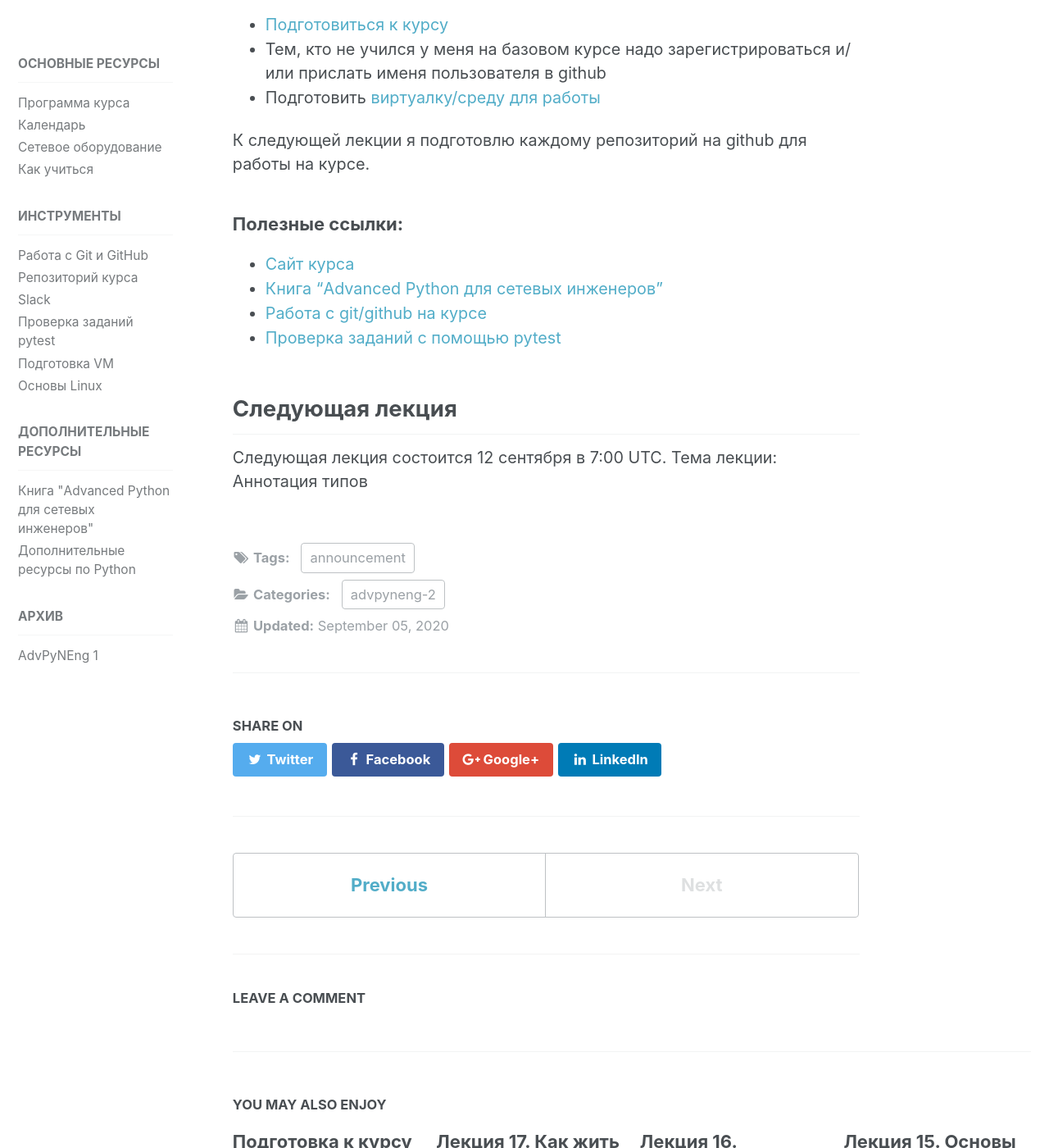
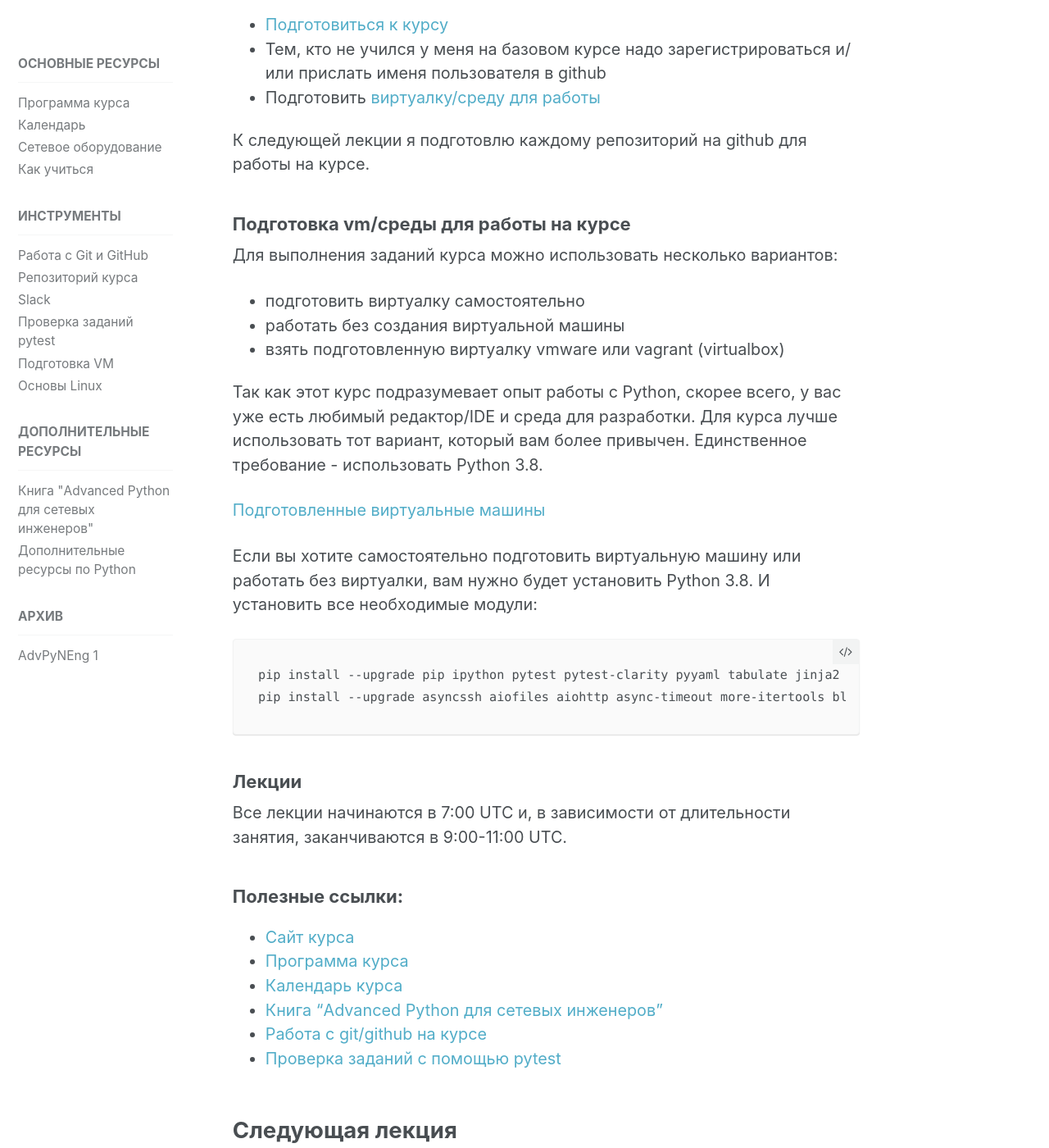
Before and after one commit to advpyneng/advpyneng.github.io, a Jekyll site: the page built from _posts/advpyneng2/2020-09-05-lecture-1.md, in a window 1280 px wide and 1400 px high, scrolled down 273 px. Shown: the whole window at 82% size. Built offline with Jekyll 4.4.1, drawn with Linux system fonts in a browser that asks for light colours; comment, search, counter and statistics services are not loaded; some of the changed text lies outside the part shown.

Commit message:
lecture 2

````diff
--- a/_posts/advpyneng2/2020-09-05-lecture-1.md
+++ b/_posts/advpyneng2/2020-09-05-lecture-1.md
@@ -17,9 +17,37 @@ category:
 
 К следующей лекции я подготовлю каждому репозиторий на github для работы на курсе.
 
+### Подготовка vm/среды для работы на курсе
+
+Для выполнения заданий курса можно использовать несколько вариантов:
+
+* подготовить виртуалку самостоятельно
+* работать без создания виртуальной машины
+* взять подготовленную виртуалку vmware или vagrant (virtualbox)
+
+Так как этот курс подразумевает опыт работы с Python, скорее всего,
+у вас уже есть любимый редактор/IDE и среда для разработки.
+Для курса лучше использовать тот вариант, который вам более привычен.
+Единственное требование - использовать Python 3.8.
+
+[Подготовленные виртуальные машины](https://advpyneng.github.io/docs/course-vm/)
+
+Если вы хотите самостоятельно подготовить виртуальную машину или работать без виртуалки, вам нужно будет установить Python 3.8. И установить все необходимые модули:
+
+```
+pip install --upgrade pip ipython pytest pytest-clarity pyyaml tabulate jinja2 textfsm pexpect netmiko graphviz netmiko pexpect
+pip install --upgrade asyncssh aiofiles aiohttp async-timeout more-itertools black click mypy pydantic
+```
+
+### Лекции
+
+Все лекции начинаются в 7:00 UTC и, в зависимости от длительности занятия, заканчиваются в 9:00-11:00 UTC.
+
 ### Полезные ссылки:
 
 * [Сайт курса](https://advpyneng.github.io/)
+* [Программа курса](https://advpyneng.github.io/course/)
+* [Календарь курса](https://advpyneng.github.io/calendar/)
 * [Книга "Advanced Python для сетевых инженеров"](https://advpyneng.readthedocs.io/ru/latest/)
 * [Работа с git/github на курсе](https://advpyneng.github.io/docs/git-github-course/)
 * [Проверка заданий с помощью pytest](https://advpyneng.github.io/docs/pytest/)
````
Also changed, not shown: _pages/course.md (+4 -1 lines).
